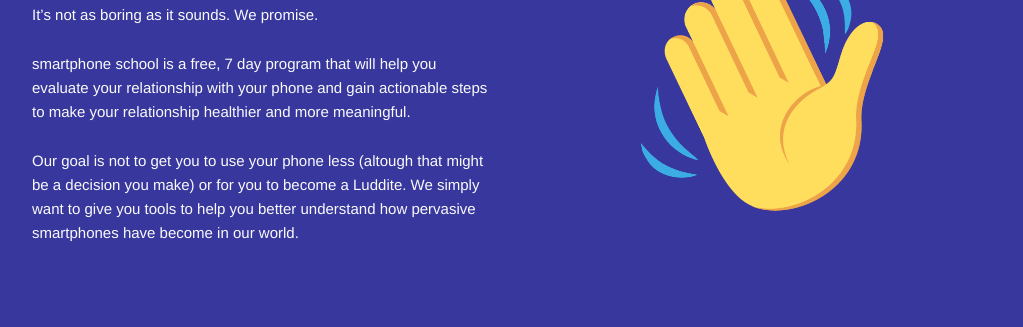
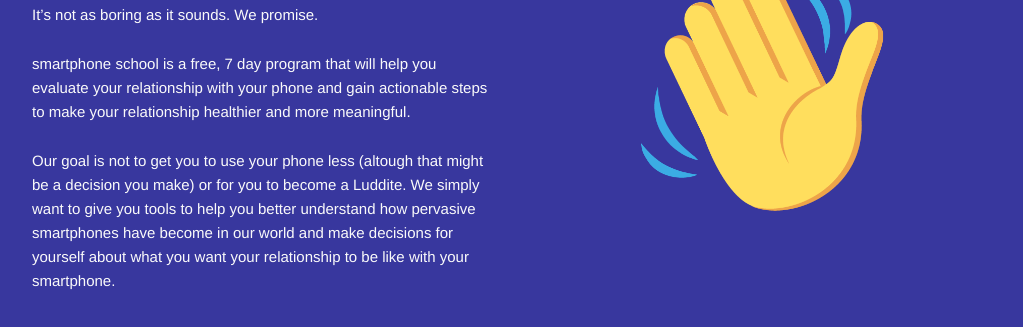
Before and after one commit to haydmills/smartphonedetox, a plain HTML site: page website/index.html in a window 1280 px wide. Shown: the part 292-619 px from the top of the page, without its empty margins (128-1151 px from the left). Drawn offline with Linux system fonts and the light colour scheme.

Commit message:
Updating copy

```diff
--- a/website/index.html
+++ b/website/index.html
@@ -43,7 +43,7 @@
         <h4>Welcome to smartphone school!</h4>
         <p>It’s not as boring as it sounds. We promise.</p>
         <p>smartphone school is a free, 7 day program that will help you evaluate your relationship with your phone and gain actionable steps to make your relationship healthier and more meaningful.</p>
-        <p>Our goal is not to get you to use your phone less (altough that might be a decision you make) or for you to become a Luddite. We simply want to give you tools to help you better understand how pervasive smartphones have become in our world.</p>
+        <p>Our goal is not to get you to use your phone less (altough that might be a decision you make) or for you to become a Luddite. We simply want to give you tools to help you better understand how pervasive smartphones have become in our world and make decisions for yourself about what you want your relationship to be like with your smartphone.</p>
       </div>
       <div class="one-half column center-this">
         <img src="images/wave.png" width="300px">
```
